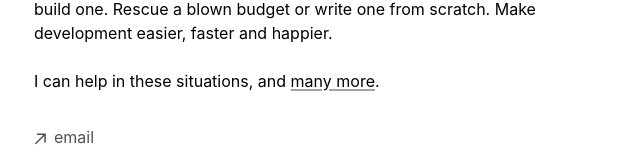
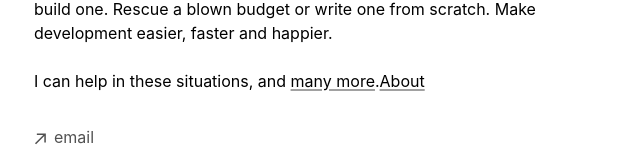
Before and after one commit to dancroucher/cassetter, a Next.js app: page / in a window 1280 px wide. Shown: the part 579-740 px from the top of the page, without its empty margins (318-958 px from the left). Built offline with nearby package versions, Linux system fonts and the light colour scheme.

Commit message:
Update page.tsx

```diff
--- a/app/page.tsx
+++ b/app/page.tsx
@@ -1,5 +1,6 @@
 import { BlogPosts } from 'app/components/posts'
 import { Navbar } from './components/nav'
+import Link from 'next/link'
 
 export default function Page() {
   return (
@@ -29,6 +30,7 @@ export default function Page() {
           <p className="prose">&nbsp;</p>
           <p className="prose">
           I can help in these situations, and <a href="/services.tsx">many more</a>.
+          <Link to="/blog">About</Link>
           </p>
     </section>
   )
```
